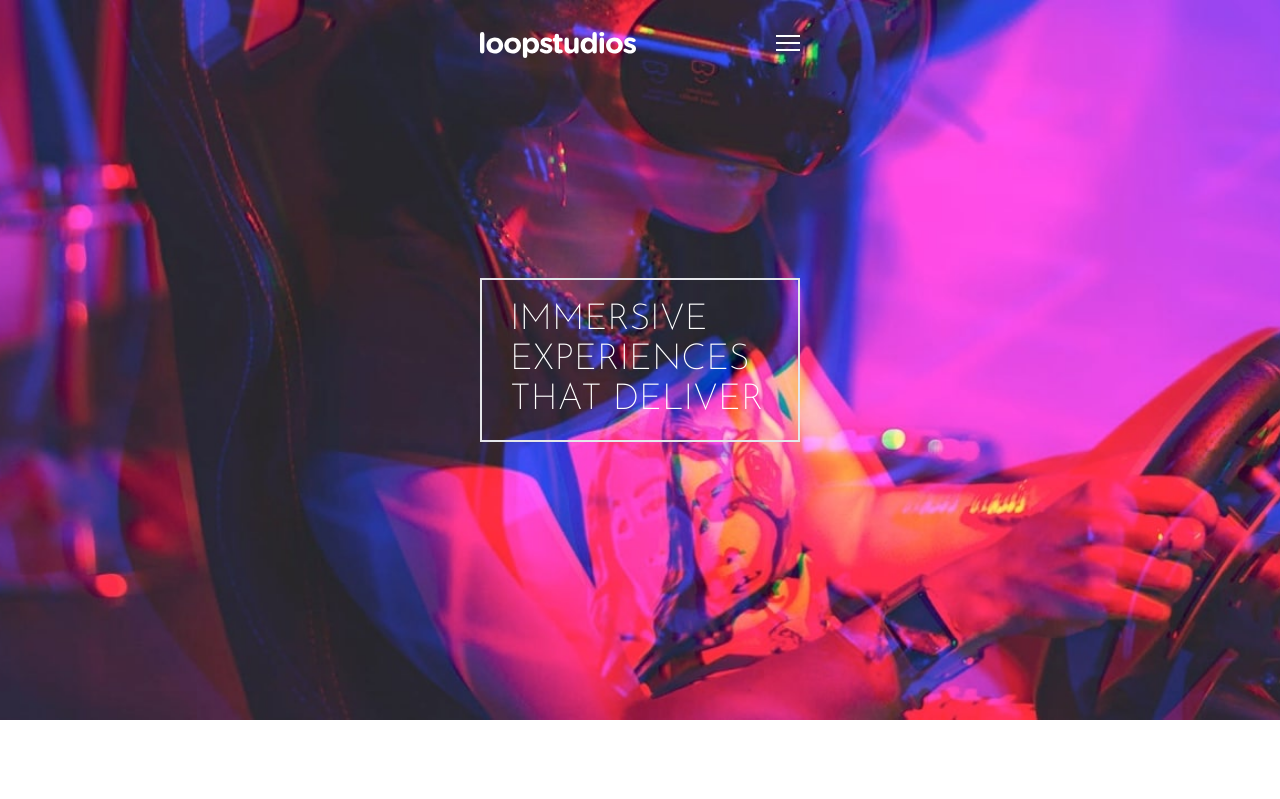
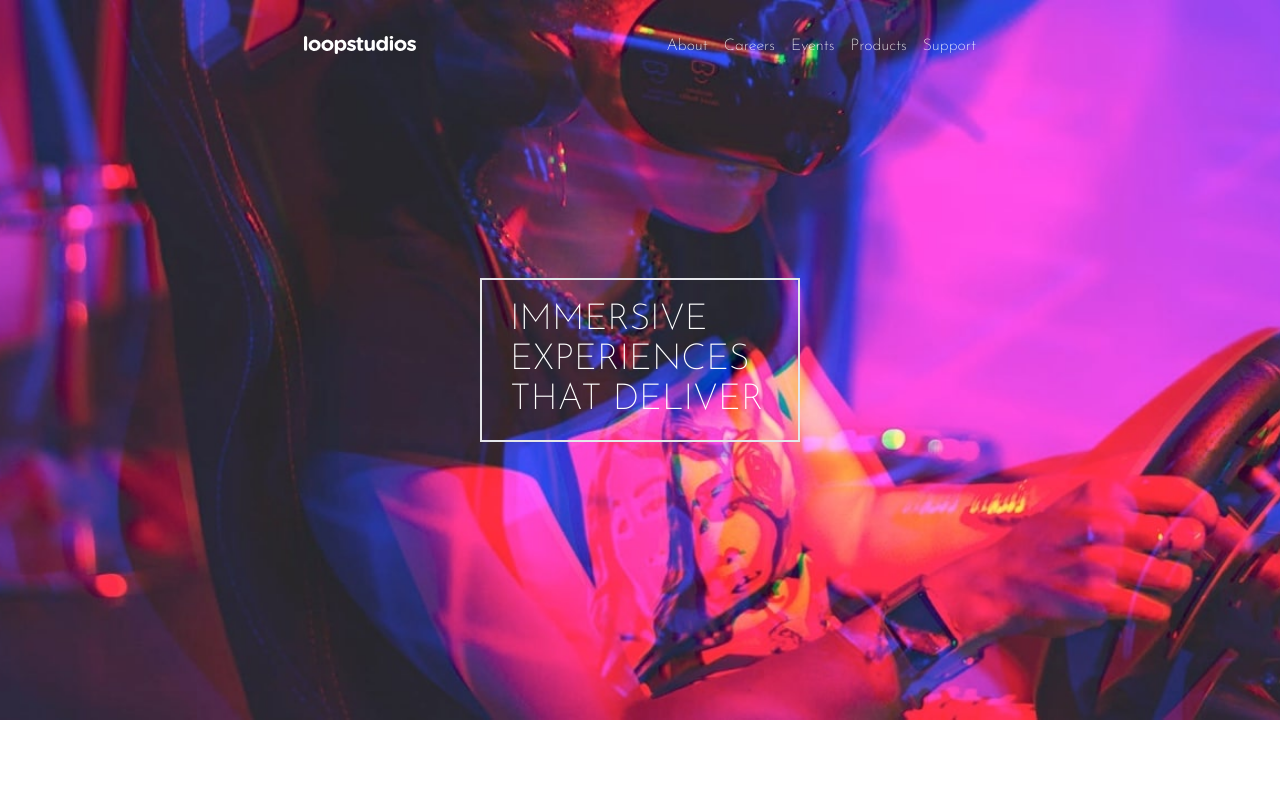
Before and after one commit to zulmy-azhary/loopstudios, a Svelte app: page / in a window 1280 px wide. Shown: the top 799 px of the page. Built offline with nearby package versions, Linux system fonts and the light colour scheme.

Commit message:
Add footer, refactor few codes, add custom hooks for media screen

```diff
--- a/src/App.svelte
+++ b/src/App.svelte
@@ -1,5 +1,6 @@
 <script lang="ts">
   import Creations from "./components/Creations.svelte";
+  import Footer from "./components/Footer.svelte";
   import Hero from "./components/Hero.svelte";
   import Interactive from "./components/Interactive.svelte";
   import Navbar from "./components/Navbar.svelte";
@@ -10,4 +11,5 @@
   <Hero />
   <Interactive />
   <Creations />
+  <Footer />
 </main>
--- a/src/components/Creations.svelte
+++ b/src/components/Creations.svelte
@@ -35,9 +35,14 @@
   ];
 </script>
 
-<section class="max-w-xs mx-auto mt-20">
+<section class="max-w-xs mx-auto mt-20 grid grid-cols-1 gap-y-12 place-items-center">
   <h2 class="font-light text-3xl font-josefin uppercase text-center">Our Creations</h2>
-  <div class="grid grid-cols-1 gap-y-6 ">
+  <button
+    class="font-alata font-extralight py-2 w-32 tracking-widest text-black border-[1px] border-black text-sm uppercase order-last"
+  >
+    See All
+  </button>
+  <div class="grid grid-cols-1 gap-y-6">
     {#each creations as creation}
       <figure class="relative">
         <img src={`/assets/mobile/image-${creation.src}.jpg`} alt={creation.title} />
@@ -49,9 +54,4 @@
       </figure>
     {/each}
   </div>
-  <button
-    class="font-alata font-extralight py-2 w-32 tracking-widest text-black border-[1px] border-black text-sm uppercase"
-  >
-    See All
-  </button>
 </section>
--- /dev/null
+++ b/src/components/Footer.svelte
@@ -0,0 +1,20 @@
+<script lang="ts">
+  import NavItems from "./NavItems.svelte";
+
+  const socialMedia = ["facebook", "twitter", "pinterest", "instagram"];
+</script>
+
+<footer class="bg-black grid grid-cols-1 gap-y-10 py-16 mt-28 place-items-center">
+  <img src="/assets/logo.svg" alt="Brand Logo" class="w-[9.75rem] object-contain cursor-pointer" />
+  <ul class="flex flex-col items-center gap-y-6">
+    <NavItems class="font-alata" />
+  </ul>
+  <ul class="flex items-center gap-x-5">
+    {#each socialMedia as icons}
+      <li>
+        <a href={`#${icons}`}><img src={`/assets/icon-${icons}.svg`} alt={`${icons} Image`} /></a>
+      </li>
+    {/each}
+  </ul>
+  <p class="text-darkGray font-alata text-sm">&copy; 2021 Loopstudios. All rights reserved.</p>
+</footer>
--- /dev/null
+++ b/src/components/NavItems.svelte
@@ -0,0 +1,13 @@
+<script lang="ts">
+  import clsx from "clsx";
+
+  const items = ["About", "Careers", "Events", "Products", "Support"];
+</script>
+
+{#each items as item}
+  <li>
+    <a href={`#${item.toLowerCase()}`} class={clsx("text-white", $$props.class)}
+      >{item}</a
+    >
+  </li>
+{/each}
--- a/src/components/NavList.svelte
+++ b/src/components/NavList.svelte
@@ -1,23 +1,17 @@
 <script lang="ts">
   import clsx from "clsx";
+  import NavItems from "./NavItems.svelte";
 
   export let isOpen: boolean;
-  const items = ["about", "careers", "events", "products", "support"];
 </script>
 
 <div
   class={clsx(
-    "fixed bg-black inset-y-0 -z-10 transition-all duration-500 w-full",
+    "fixed bg-black inset-y-0 -z-10 transition-all duration-500 w-full md:static md:bg-transparent md:transition-none",
     isOpen ? "right-0" : "-right-full"
   )}
 >
-  <ul class={"flex flex-col gap-y-8 h-full justify-center max-w-xs mx-auto"}>
-    {#each items as item}
-      <li>
-        <a href={`#${item}`} class="text-white uppercase text-4xl font-josefin font-extralight"
-          >{item}</a
-        >
-      </li>
-    {/each}
+  <ul class={"flex flex-col gap-y-8 h-full justify-center max-w-xs mx-auto md:flex-row md:gap-x-4"}>
+    <NavItems class="uppercase text-4xl font-josefin font-extralight md:normal-case md:text-base" />
   </ul>
 </div>
--- a/src/components/Navbar.svelte
+++ b/src/components/Navbar.svelte
@@ -1,28 +1,48 @@
 <script lang="ts">
   import clsx from "clsx";
+  import { onDestroy } from "svelte";
+  import { useMediaQuery } from "../hooks/useMediaQuery";
   import NavList from "./NavList.svelte";
 
   let toggle = false;
   let isScroll = false;
+  let isTablet = useMediaQuery("(min-width: 768px)");
+  const unsubscribe = isTablet.subscribe((value) => (isTablet = value));
+  $: if(isTablet) {
+    toggle = false;
+    isScroll = false;
+  };
+
   const handleToggleChange = () => {
     toggle = !toggle;
   };
-  $: window.addEventListener("scroll", () => {
+
+  const handleScroll = () => {
+    if(isTablet) return;
     isScroll = window.scrollY > 10;
-  })
+  };
+
+  window.addEventListener("scroll", handleScroll);
+
+  onDestroy(() => {
+    unsubscribe();
+    window.removeEventListener("scroll", handleScroll);
+  });
 </script>
 
-<header class={clsx("fixed w-full top-0 z-50 transition-colors", isScroll && "bg-black")}>
-  <nav class="max-w-xs mx-auto py-8 flex justify-between items-center">
+<header class={clsx("w-full top-0 z-50 transition-colors", isScroll && "bg-black", isTablet ? "absolute" : "fixed")}>
+  <nav class="max-w-xs mx-auto py-8 flex justify-between items-center md:max-w-2xl">
     <img
       src="/assets/logo.svg"
       alt="Brand Logo"
-      class="w-[9.75rem] object-contain cursor-pointer"
+      class="w-[9.75rem] object-contain cursor-pointer md:w-28"
     />
     <aside>
-      <button on:click={handleToggleChange}>
-        <img src={`/assets/icon-${toggle ? "close" : "hamburger"}.svg`} alt="Toggle" />
-      </button>
+      {#if !isTablet}
+        <button on:click={handleToggleChange}>
+          <img src={`/assets/icon-${toggle ? "close" : "hamburger"}.svg`} alt="Toggle" />
+        </button>
+      {/if}
       <NavList isOpen={toggle} />
     </aside>
   </nav>
--- /dev/null
+++ b/src/hooks/useMediaQuery.ts
@@ -0,0 +1,16 @@
+import { readable } from "svelte/store";
+
+export const useMediaQuery = (query: string) => {
+  const matches = readable(null, (set) => {
+    const media: MediaQueryList = window.matchMedia(query);
+    set(media.matches);
+
+    const listener = () => set(media.matches);
+
+    media.addEventListener("change", listener);
+    return () => {
+      media.removeEventListener("change", listener);
+    };
+  });
+  return matches;
+};
```
